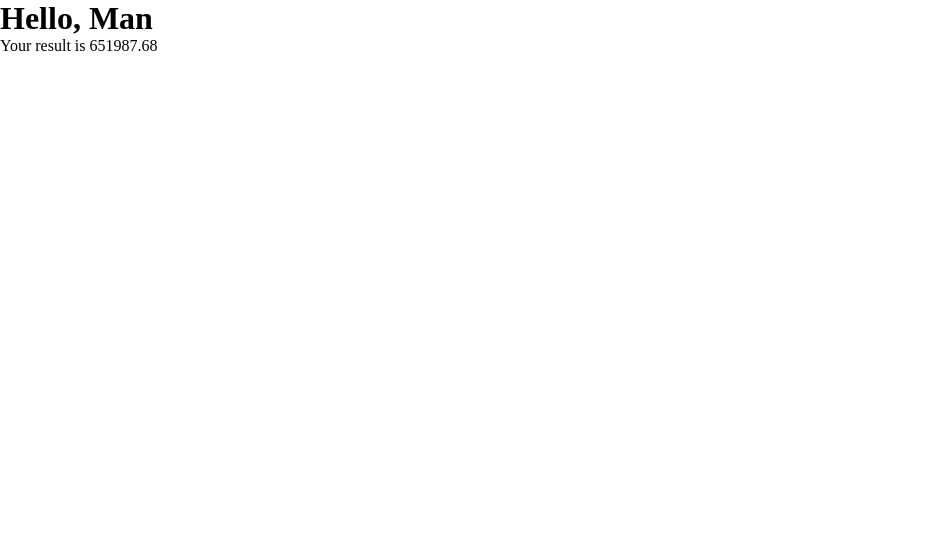
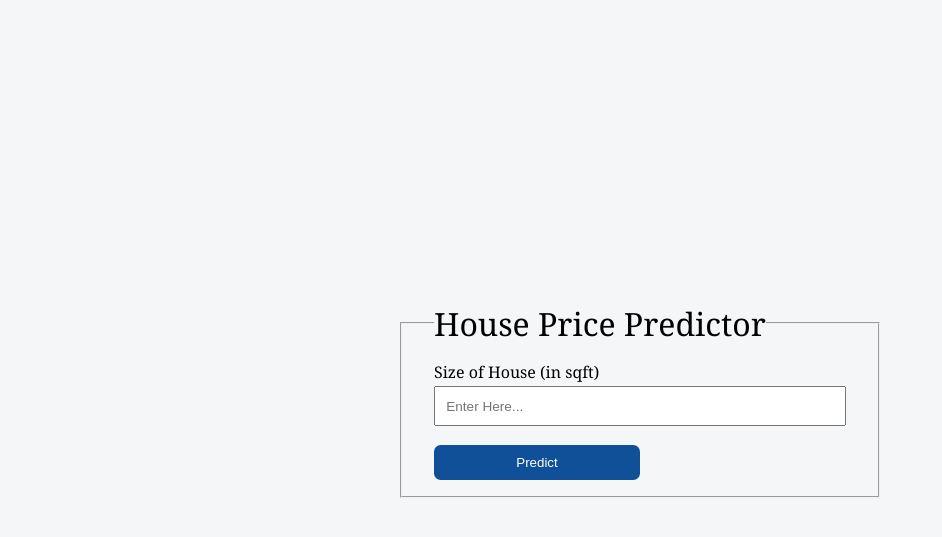
Before and after one commit to FaisaljanBaloch/simple-linear-regression-model-for-price-prediction, a Flask app: page / in a window 1280 px wide. Shown: the top 537 px of the page, without its empty margins (0-942 px from the left). Run offline with Flask 2, Linux system fonts and the light colour scheme.

Commit message:
QFE in the linear regression model

```diff
--- a/setup.py
+++ b/setup.py
@@ -1,15 +1,29 @@
 from flask import Flask
-from flask import render_template
+from flask import render_template, request, redirect, url_for, flash
 
 # import linear regression model
 from models.linear_regression import LinearRegression
 
 app = Flask(__name__)
-model = LinearRegression()
+app.config['SECRET_KEY'] = 'you will definately guess me'
+model = LinearRegression() # create instance of linear model
 
 @app.route('/')
 def index():
-	return render_template('index.html', result=model.predict(2500))
+	""" Render the index view """
+	return render_template('index.html')
+
+@app.route('/predict', methods=['POST', 'GET'])
+def predict_price():
+	if request.method == 'POST':
+		size_of_house = int(request.form['size_of_house'])
+		predicted_price = model.predict(size_of_house)
+		flash(f'Size of house: {size_of_house} Predicted price: {predicted_price}')
+		return redirect(url_for('index'))
+
+	else:
+		flash('Error: Invalid request')
+		return redirect(url_for('index'))
 
 if __name__=='__main__':
 	app.run(debug=True)
--- a/static/css/style.css
+++ b/static/css/style.css
@@ -1,5 +1,90 @@
+/* Color Scheme */
+:root {
+	--primary: #0f5098;
+	--dark: #242629;
+	--light: #f4f6f8;
+}
+
 *, *::before, *::after {
 	margin: 0;
 	padding: 0;
 	box-sizing: border-box;
 }
+
+html {
+	font-size: 1em;
+	font-family: Georgia, times, serif;
+}
+
+body {
+	background-color: var(--light);
+}
+
+.container {
+	min-height: 100vh;
+	display: grid;
+	place-items: center;
+}
+
+.form_container {
+	padding: 1em 2em;
+	display: flex;
+	flex-direction: column;
+	gap: 1em;
+	width: 80%;
+}
+
+.form_container legend {
+	font-size: 1.25em;
+}
+
+.form_field {
+	display: flex;
+	flex-direction: column;
+	width: 100%;
+}
+
+.form_field > input{
+	padding: .75em;
+	margin: .25em 0em;
+	font-size: .85em;
+}
+
+.submit_button {
+	width: 100%;
+}
+.submit_button > button {
+	width: 100%;
+	padding: .75em 2em;
+	background-color: var(--primary);
+	color: white;
+	border: none;
+	border-radius: 0.5em;
+}
+
+.submit_button > button:hover, .submit_button > button:focus {
+	transition: all 300ms ease-in-out;
+	background-color: #396898;
+}
+
+.alert {
+	padding: 1em;
+	border-radius: 0.5em;
+	border: 2px solid var(--light);
+	background-color: lightgreen;
+	color: var(--dark);
+}
+
+@media (min-width: 460px) {
+	.form_container {
+		width: 30em;
+	}
+
+	.form_container legend {
+		font-size: 2em;
+	}
+
+	.submit_button > button {
+		width: 50%;
+	}
+}
--- a/templates/index.html
+++ b/templates/index.html
@@ -7,7 +7,28 @@
 	<link rel="stylesheet" href="static/css/style.css">
 </head>
 <body>
-	<h1>Hello, Man</h1>
-	Your result is {{ result }}
+	<div class="container">
+		<form action="/predict" method="post">
+			<fieldset class="form_container">
+				<legend>House Price Predictor</legend>
+				<div class="form_field">
+					<label for="size_of_house">Size of House (in sqft)</label>
+					<input type="number" name="size_of_house" placeholder="Enter Here..." required>
+				</div>
+
+				<div class="submit_button">
+					<button type="submit">Predict</button>
+				</div>
+
+				{% with messages = get_flashed_messages() %}
+				  {% if messages %}
+				    {% for message in messages %}
+				      <p class="alert">{{ message }}</p>
+				    {% endfor %}
+				  {% endif %}
+				{% endwith %}
+			</fieldset>
+		</form>
+	</div>
 </body>
 </html>
```
